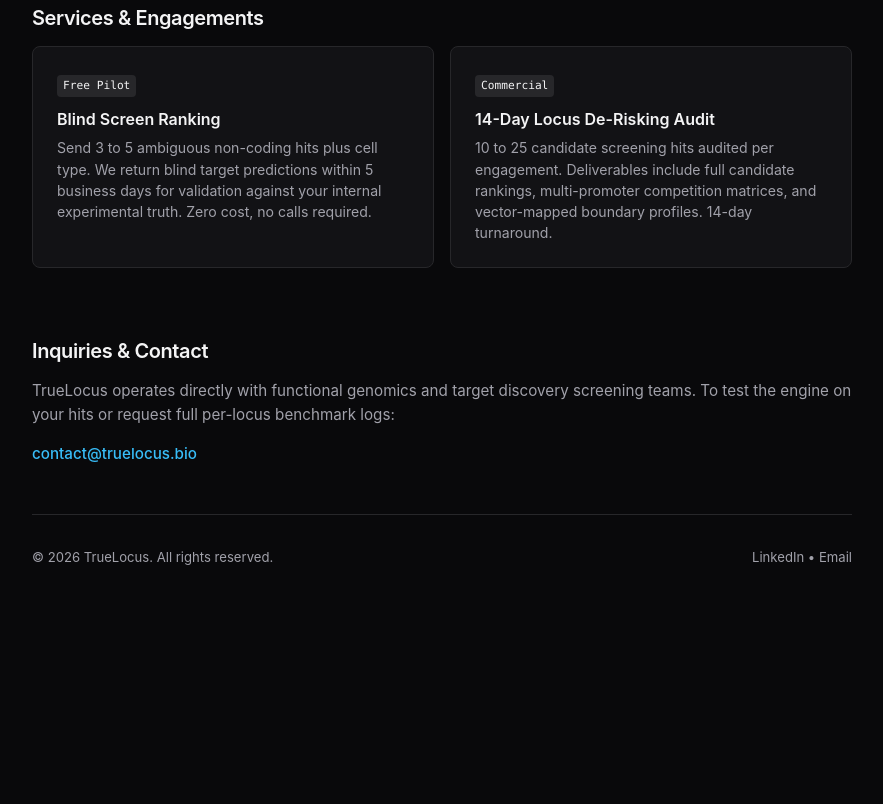
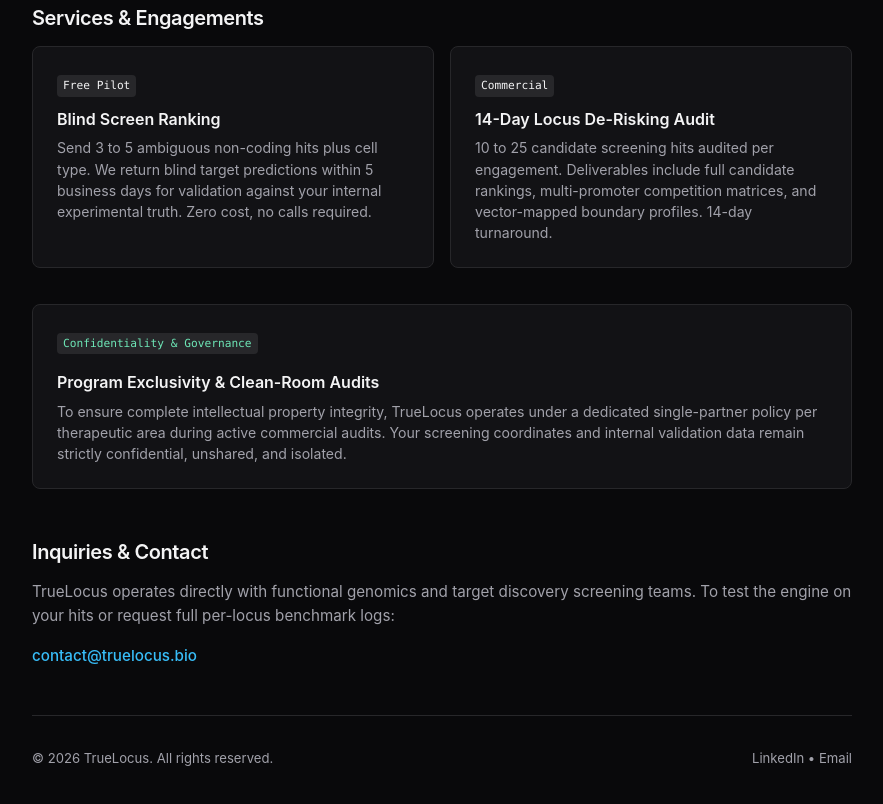
Before and after one commit to BDB-Genomics/truelocus.bio, a plain HTML site: page index.html in a window 1280 px wide. Shown: the part 1011-1815 px from the top of the page, without its empty margins (198-1081 px from the left). Before the commit the page ends 1658 px from the top, so only its background shows below. Drawn offline with Linux system fonts and the light colour scheme.

Commit message:
feat(web): update program exclusivity and clean-room audit confidentiality section

```diff
--- a/index.html
+++ b/index.html
@@ -335,6 +335,13 @@
             </div>
           </div>
         </div>
+        <div class="card" style="margin-top: 16px;">
+          <div class="tag" style="color: #6ee7b7; border-color: rgba(110, 231, 183, 0.3);">Confidentiality & Governance</div>
+          <div class="offer-title" style="margin-top: 6px;">Program Exclusivity & Clean-Room Audits</div>
+          <div class="offer-desc">
+            To ensure complete intellectual property integrity, TrueLocus operates under a dedicated single-partner policy per therapeutic area during active commercial audits. Your screening coordinates and internal validation data remain strictly confidential, unshared, and isolated.
+          </div>
+        </div>
       </section>
 
       <section>
```
